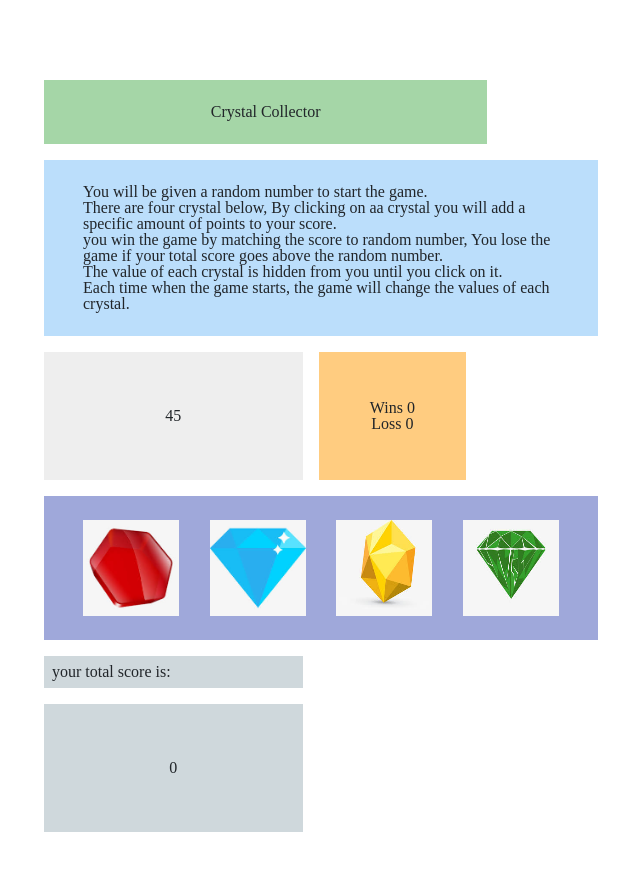
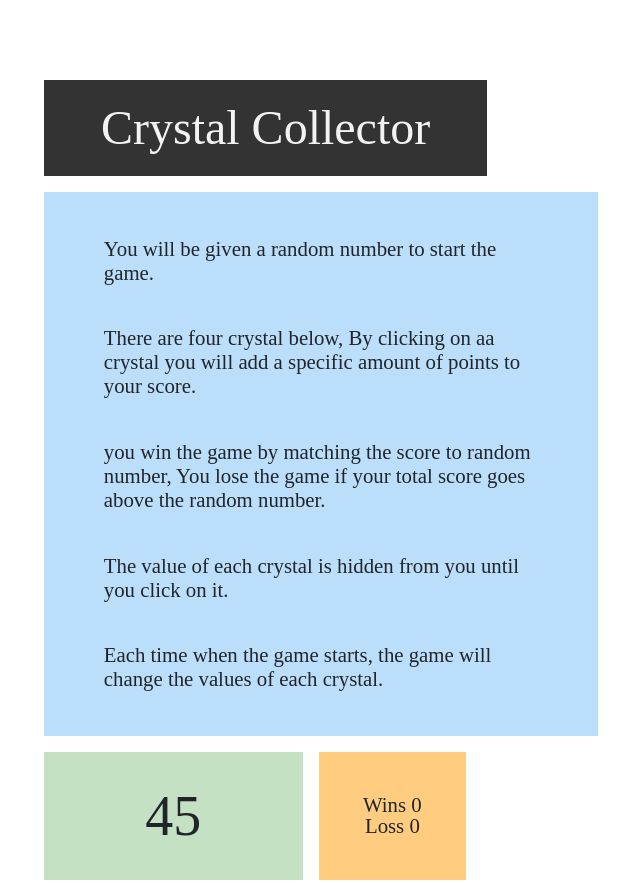
Before and after one commit to priyanshkumar/unit-4-game, a plain HTML site: page index.html in a window 1280 px wide. Shown: the top 883 px of the page, without its empty margins (58-698 px from the left). Drawn offline with nearby package versions, Linux system fonts and the light colour scheme.

Commit message:
updated style.css with font-size, bg-color and color for entire page

```diff
--- a/assets/css/style.css
+++ b/assets/css/style.css
@@ -3,6 +3,8 @@ body {
   background-position: fixed;
   background-size: cover;
   background-repeat: no-repeat;
+
+  font-size: 1.3rem;
 }
 
 /* Main Container */
@@ -12,13 +14,23 @@ body {
 
 /* row1 */
 .row1 {
-  background-color: #a5d6a7;
+  background-color: #333333;
   width: 40%;
+}
+
+.heading {
+  font-size: 3rem;
+  color: #f3f3f3;
 }
 
 /* row2 */
 .row2 {
   background-color: #bbdefb;
+}
+
+.row2 p {
+  line-height: 1.5rem;
+  padding: 1.3rem;
 }
 
 /* row3 */
@@ -28,10 +40,14 @@ body {
 }
 
 .row3 .col1 {
-  background-color: #eeeeee;
+  background-color: #bdbd;
 }
 .row3 .col2 {
   background-color: #ffcc80;
+}
+
+#scoreToReach {
+  font-size: 3.5rem;
 }
 
 /* row 4 */
@@ -65,3 +81,7 @@ body {
 .row6 .col1 {
   background-color: #cfd8dc;
 }
+
+#userScore {
+  font-size: 3.5rem;
+}
```
